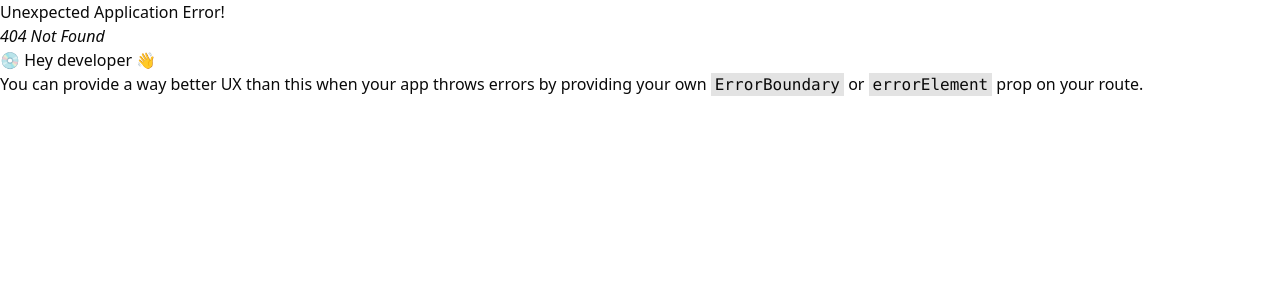
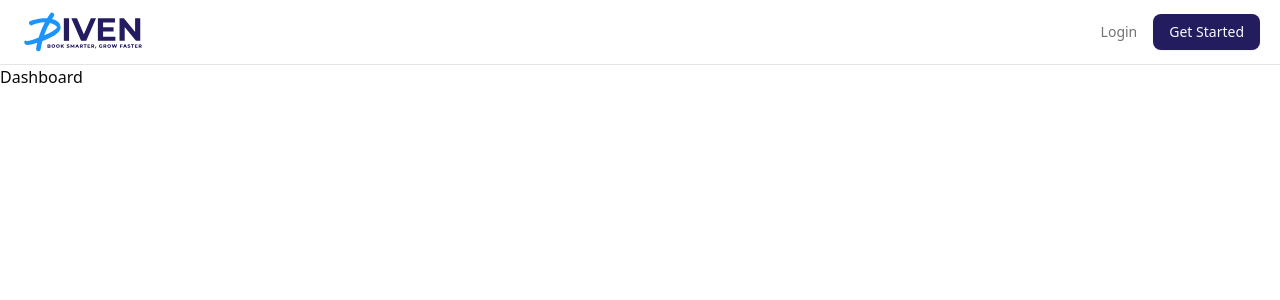
Before and after one commit to MB-Diven/boarding-page, a React (Vite) app: page /dashboard in a window 1280 px wide. Before the commit this address had no page. Shown: the top 300 px of the page. Built offline with nearby package versions, Linux system fonts and the light colour scheme; no server answers.

Commit message:
started adding dashboard

```diff
--- /dev/null
+++ b/src/pages/Dashboard.tsx
@@ -0,0 +1,9 @@
+const DashboardPage = () => {
+  return (
+    <div>
+      <h1>Dashboard</h1>
+    </div>
+  );
+};
+
+export default DashboardPage;
```
Also changed, not shown: src/main.tsx (+6 -1 lines).
